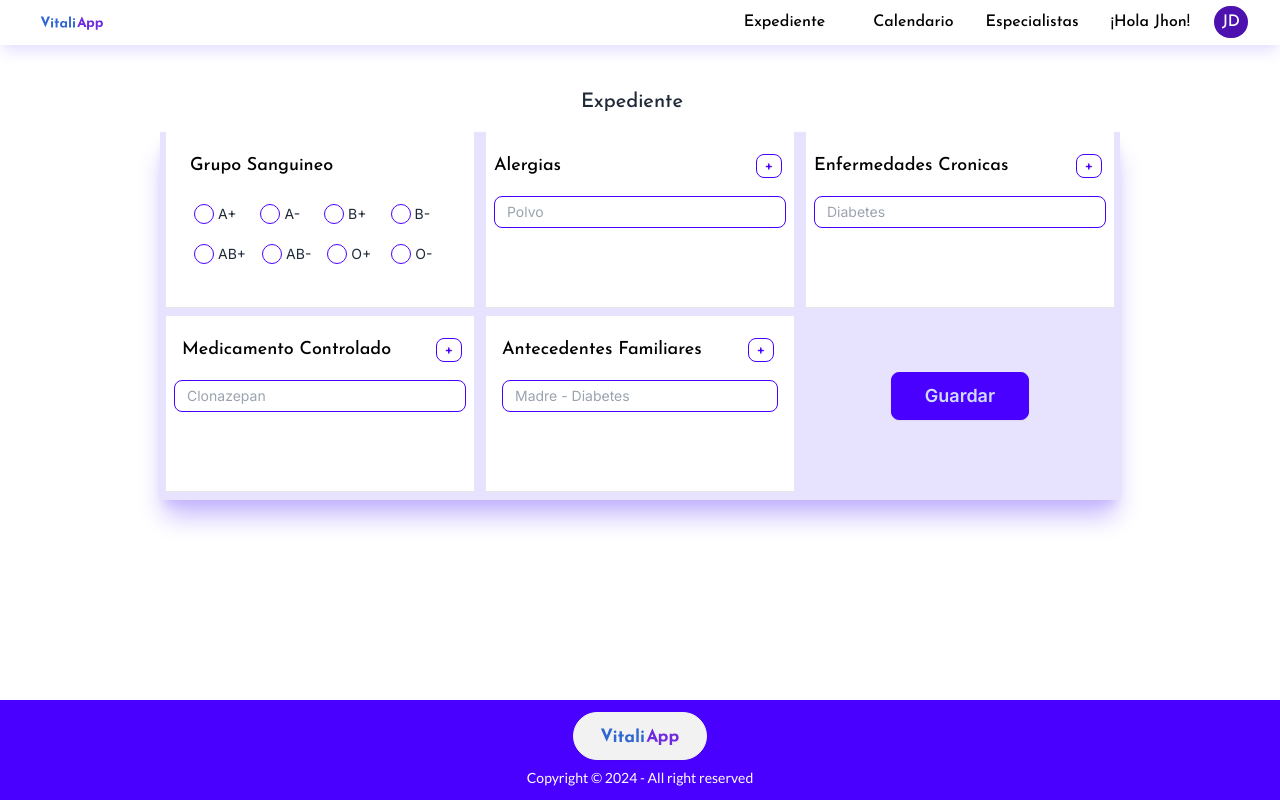
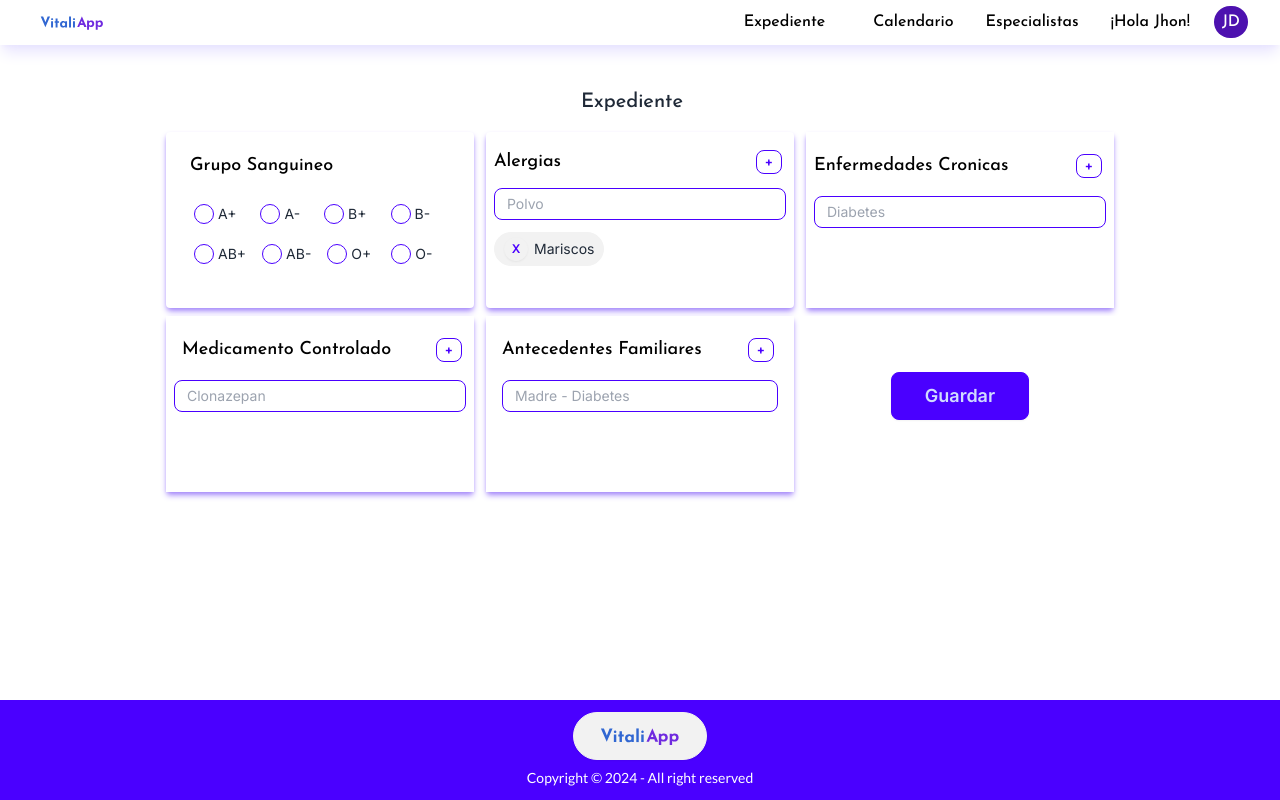
Before and after one commit to cuidat-28js/cuidat-app, a Next.js app: page /recordForm in a window 1280 px wide. Built offline with nearby package versions, Linux system fonts and the light colour scheme.

Commit message:
bg color changed in record

```diff
--- a/src/app/record/page.js
+++ b/src/app/record/page.js
@@ -17,10 +17,10 @@ export default function Expediente() {
                     </div>
                 </div>
 
-        <div className="flex flex-wrap flex-row m-1 lg:mx-16 text-center rounded-lg bg-transparent shadow-xl shadow-violet-300">
+        <div className="flex flex-wrap flex-row m-1 lg:mx-16 text-center rounded-lg bg-transparent">
             {/* START block */}
-            <div className="flex-shrink w-full sm:w-1/2 lg:w-1/3 md lg:px-1 bg-violet-200/80 ">
-                <div className="py-3 px-1 h-32 lg:h-44 lg:pr-2 lg:pl-4 bg-gray-50 mb-2 mx-0.5 ">
+            <div className="flex-shrink w-full sm:w-1/2 lg:w-1/3 md lg:px-1 ">
+                <div className="py-3 px-1 h-32 mb-2 mx-0.5 lg:h-44 lg:pr-2 lg:pl-4 bg-white rounded-lg shadow-md shadow-violet-400 ">
                     <div className="flex flex-row justify-center mb-2 lg:my-2">
                         <h3 className="ml-2 text-md lg:text-lg font-josefin-regular text-black">Grupo Sanguineo</h3>
                     </div>
@@ -30,8 +30,8 @@ export default function Expediente() {
                 </div>
             </div>
             {/* END block */}
-            <div className="flex-shrink px-1 w-full sm:w-1/2 lg:w-1/3 lg:px-1 bg-violet-200/70 ">
-                <div className="py-3 px-1 h-32 lg:h-44 lg:px-2 bg-gray-50 mb-2 mx-0.5 ">
+            <div className="flex-shrink px-1 w-full sm:w-1/2 lg:w-1/3 lg:px-1  ">
+                <div className="py-3 px-1 h-32 mb-2 mx-0.5 lg:h-44 lg:px-2 bg-white rounded-lg shadow-md shadow-violet-400">
                     <div className="justify-center flex flex-row mb-2 lg:my-2">
                         <h3 className="text-md lg:text-lg font-josefin-regular text-black">Alergias</h3>
                     </div>
@@ -41,8 +41,8 @@ export default function Expediente() {
                 </div>
             </div>
             {/* END block */}
-            <div className="flex-shrink px-1 w-full sm:w-1/2 lg:w-1/3 lg:px-1 bg-violet-200/70 ">
-                <div className="py-3 px-1 h-32 lg:h-44 lg:px-2 bg-gray-50 border-b mb-2 mx-0.5 ">
+            <div className="flex-shrink px-1 w-full sm:w-1/2 lg:w-1/3 lg:px-1 ">
+                <div className="py-3 px-1 h-32 mb-2 mx-0.5 lg:h-44 lg:px-2 bg-whiterounded-lg shadow-md shadow-violet-400">
                     <div className="flex flex-row justify-center mb-2 lg:my-2">
                         <h3 className="text-md lg:text-lg font-josefin-regular text-black">Enfermedades Cronicas</h3>
                     </div>
@@ -52,8 +52,8 @@ export default function Expediente() {
                 </div>
             </div>
             {/* END block */}
-            <div className="flex-shrink w-full sm:w-1/2 lg:w-1/3 lg:px-1 bg-violet-200/80 ">
-                <div className="py-3 px-1 h-32 lg:h-44 lg:px-2 bg-gray-50 border-b mb-2 mx-0.5">
+            <div className="flex-shrink w-full sm:w-1/2 lg:w-1/3 lg:px-1 ">
+                <div className="py-3 px-1 h-32 mb-2 mx-0.5 lg:h-44 lg:px-2 bg-white rounded-lg shadow-md shadow-violet-400">
                     <div className="flex flex-row justify-center mb-2 lg:my-2">
                         <h3 className="ml-2 text-md lg:text-lg font-josefin-regular text-black">Medicamento Controlado</h3>
                     </div>
@@ -63,8 +63,8 @@ export default function Expediente() {
                 </div>
             </div>
             {/* END block */}
-            <div className="flex-shrink w-full sm:w-1/2 lg:w-1/3 lg:px-1 bg-violet-200/80 ">
-                <div className="py-3 px-1 h-32 lg:h-44 lg:px-4 bg-gray-50 border-b mb-2 mx-0.5 ">
+            <div className="flex-shrink w-full sm:w-1/2 lg:w-1/3 lg:px-1 ">
+                <div className="py-3 px-1 h-32 mb-2 mx-0.5 lg:h-44 lg:px-4 rounded-lg bg-white shadow-md shadow-violet-400">
                     <div className="flex flex-row justify-center mb-2 lg:my-2">
                         <h3 className="text-md lg:text-lg font-josefin-regular text-black">Antecedentes Familiares</h3>
                     </div>
@@ -74,7 +74,7 @@ export default function Expediente() {
                 </div>
             </div>
             {/* END block */}
-            <div className="flex-shrink w-full sm:w-1/2 lg:w-1/3 lg:px-1 bg-violet-200/70 ">
+            <div className="flex-shrink w-full sm:w-1/2 lg:w-1/3 lg:px-1">
                 <div className="py-3 px-1 md:h-full lg:px-4 lg:pt-14 mb-2 mx-0.5 bg-transparent">
                     <button className="btn btn-sm lg:btn-md btn-primary text-sm lg:text-lg w-1/2 hover:bg-white hover:border-primary hover:text-primary" type="button">
                         <Link href="/recordForm">Editar</Link>
--- a/src/app/recordForm/page.js
+++ b/src/app/recordForm/page.js
@@ -1,6 +1,7 @@
 "use client"
 import React from "react"
 import { useState } from "react";
+import Image from "next/image";
 import Navbar from  "../components/Navbar"
 import AddBtn from "../components/Add-button"
 import Footer from "../components/landing-components/Footer";
@@ -51,10 +52,10 @@ export default function RecordForm() {
         </div>
 
         <form onSubmit={handleSubmit}
-        className="flex flex-wrap flex-row m-1 lg:mx-16 text-center shadow-xl shadow-violet-300">
+        className="flex flex-wrap flex-row m-1 lg:mx-16 text-center">
             {/* START block */}
-            <div className="flex-shrink w-full sm:w-1/2 lg:w-1/3 md lg:px-1 bg-violet-200/70">
-                <div className="py-3 px-1 h-32 lg:h-44 lg:pr-2 lg:pl-4 border-b mb-2 mx-0.5 bg-white">
+            <div className="flex-shrink w-full sm:w-1/2 lg:w-1/3 md lg:px-1 ">
+                <div className="py-3 px-1 h-32 lg:h-44 lg:pr-2 lg:pl-4 shadow-md shadow-violet-400 rounded mb-2 mx-0.5 bg-white">
                     <div className="flex flex-row mb-2 lg:my-2">
                         <h3 className="ml-2 text-md lg:text-lg font-josefin-regular text-black">Grupo Sanguineo</h3>
                     </div>
@@ -131,9 +132,9 @@ export default function RecordForm() {
                 </div>
             </div>
             {/* END block */}
-            <div className="flex-shrink px-1 w-full sm:w-1/2 lg:w-1/3 lg:px-1 bg-violet-200/70">
-                <div className="py-3 px-1 h-32 lg:h-44 lg:px-2 bg-white border-b mb-2 mx-0.5">
-                    <div className="justify-between flex flex-row mb-2 lg:my-2">
+            <div className="flex-shrink px-1 w-full sm:w-1/2 lg:w-1/3 lg:px-1 bg-white">
+                <div className="py-3 px-1 h-32 lg:h-44 lg:px-2 bg-white shadow-md shadow-violet-400 rounded mb-2 mx-0.5">
+                    <div className="justify-between flex flex-row mb-1 lg:my-1">
                         <h3 className="text-md lg:text-lg font-josefin-regular text-black">Alergias</h3>
                         <div className="mr-1">
                             <AddBtn />
@@ -141,11 +142,20 @@ export default function RecordForm() {
                     </div>
                     <input type="text" placeholder="Polvo" value={inputAlergies} onChange={handleAlergiesChange}
                     className="mt-2 input input-xs lg:input-sm input-bordered input-primary w-full max-w-xs" />
+                    <div className="space-y-1 space-x-2 mt-3">
+                        <div className="flex flex-row ml-auto">
+                            <div className="badge badge-ghost space-x-1.5 py-4" >
+                                <button className="btn btn-xs btn-circle text-primary">X</button>
+                                <p>Mariscos</p>
+                            </div>
+
+                        </div>
+                    </div>
                 </div>
             </div>
             {/* END block */}
-            <div className="flex-shrink px-1 w-full sm:w-1/2 lg:w-1/3 lg:px-1 bg-violet-200/70">
-                <div className="py-3 px-1 h-32 lg:h-44 lg:px-2 bg-white border-b mb-2 mx-0.5">
+            <div className="flex-shrink px-1 w-full sm:w-1/2 lg:w-1/3 lg:px-1 bg-white">
+                <div className="py-3 px-1 h-32 lg:h-44 lg:px-2 bg-white shadow-md shadow-violet-400 mb-2 mx-0.5">
                     <div className="flex flex-row justify-between mb-2 lg:my-2">
                         <h3 className="text-md mr-6 lg:text-lg font-josefin-regular text-black">Enfermedades Cronicas</h3>
                         <div className="mr-1">
@@ -157,8 +167,8 @@ export default function RecordForm() {
                 </div>
             </div>
             {/* END block */}
-            <div className="flex-shrink w-full sm:w-1/2 lg:w-1/3 lg:px-1 bg-violet-200/70">
-                <div className="py-3 px-1 h-32 lg:h-44 lg:px-2 bg-white border-b mb-2 mx-0.5">
+            <div className="flex-shrink w-full sm:w-1/2 lg:w-1/3 lg:px-1 bg-white">
+                <div className="py-3 px-1 h-32 lg:h-44 lg:px-2 bg-white shadow-md shadow-violet-400 mb-2 mx-0.5">
                     <div className="flex flex-row justify-between mb-2 lg:my-2">
                         <h3 className="ml-2 text-md lg:text-lg font-josefin-regular text-black">Medicamento Controlado</h3>
                         <div className="mr-1">
@@ -170,8 +180,8 @@ export default function RecordForm() {
                 </div>
             </div>
             {/* END block */}
-            <div className="flex-shrink w-full sm:w-1/2 lg:w-1/3 lg:px-1 bg-violet-200/70">
-                <div className="py-3 px-1 h-32 lg:h-44 lg:px-4 bg-white border-b mb-2 mx-0.5">
+            <div className="flex-shrink w-full sm:w-1/2 lg:w-1/3 lg:px-1 bg-white">
+                <div className="py-3 px-1 h-32 lg:h-44 lg:px-4 bg-white shadow-md shadow-violet-400 mb-2 mx-0.5">
                     <div className="flex flex-row justify-between mb-2 lg:my-2">
                         <h3 className="text-md lg:text-lg font-josefin-regular text-black">Antecedentes Familiares</h3>
                         <div className="mr-1">
@@ -183,7 +193,7 @@ export default function RecordForm() {
                 </div>
             </div>
             {/* END block */}
-            <div className="flex-shrink w-full sm:w-1/2 lg:w-1/3 lg:px-1 bg-violet-200/70">
+            <div className="flex-shrink w-full sm:w-1/2 lg:w-1/3 lg:px-1 bg-white">
                 <div className="py-3 px-1 lg:h-44 lg:px-4 lg:pt-14 mb-2 mx-0.5 bg-transparent">
                     <button className="btn btn-sm lg:btn-md btn-primary text-sm lg:text-lg w-1/2 hover:bg-white hover:border-primary hover:text-primary"
                     type="submit">
```
